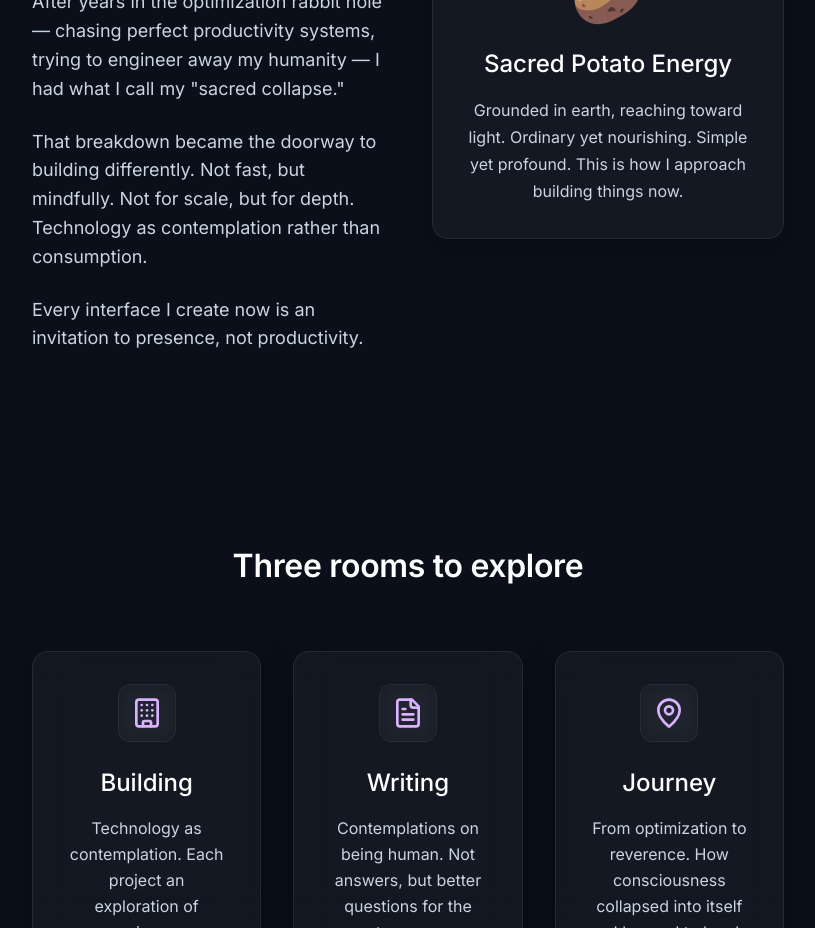
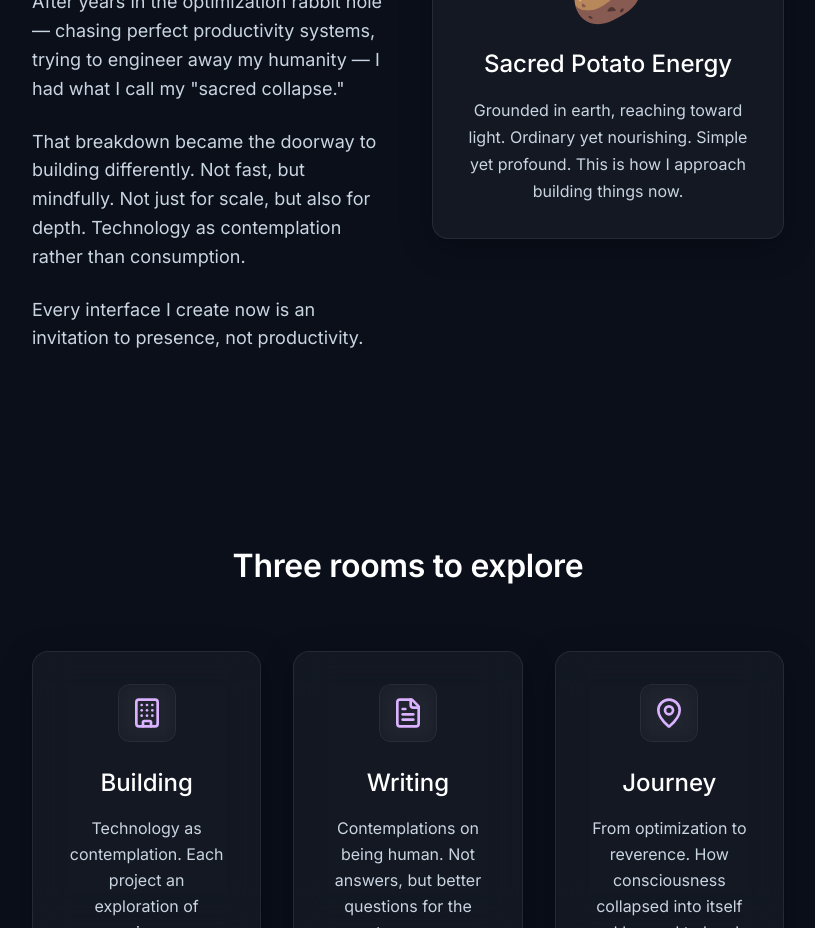
Before and after one commit to Ahiya1/ahiya-xyz, a Next.js app: page / in a window 1280 px wide. Shown: the part 1400-2328 px from the top of the page, without its empty margins (232-1047 px from the left). Built offline with nearby package versions, Linux system fonts and the light colour scheme.

Commit message:
let yourself breath

```diff
--- a/app/page.tsx
+++ b/app/page.tsx
@@ -97,8 +97,8 @@ const Homepage: React.FC = () => {
 
                 <p className="body-lg">
                   That breakdown became the doorway to building differently. Not
-                  fast, but mindfully. Not for scale, but for depth. Technology
-                  as contemplation rather than consumption.
+                  fast, but mindfully. Not just for scale, but also for depth.
+                  Technology as contemplation rather than consumption.
                 </p>
 
                 <p className="body-lg">
```
